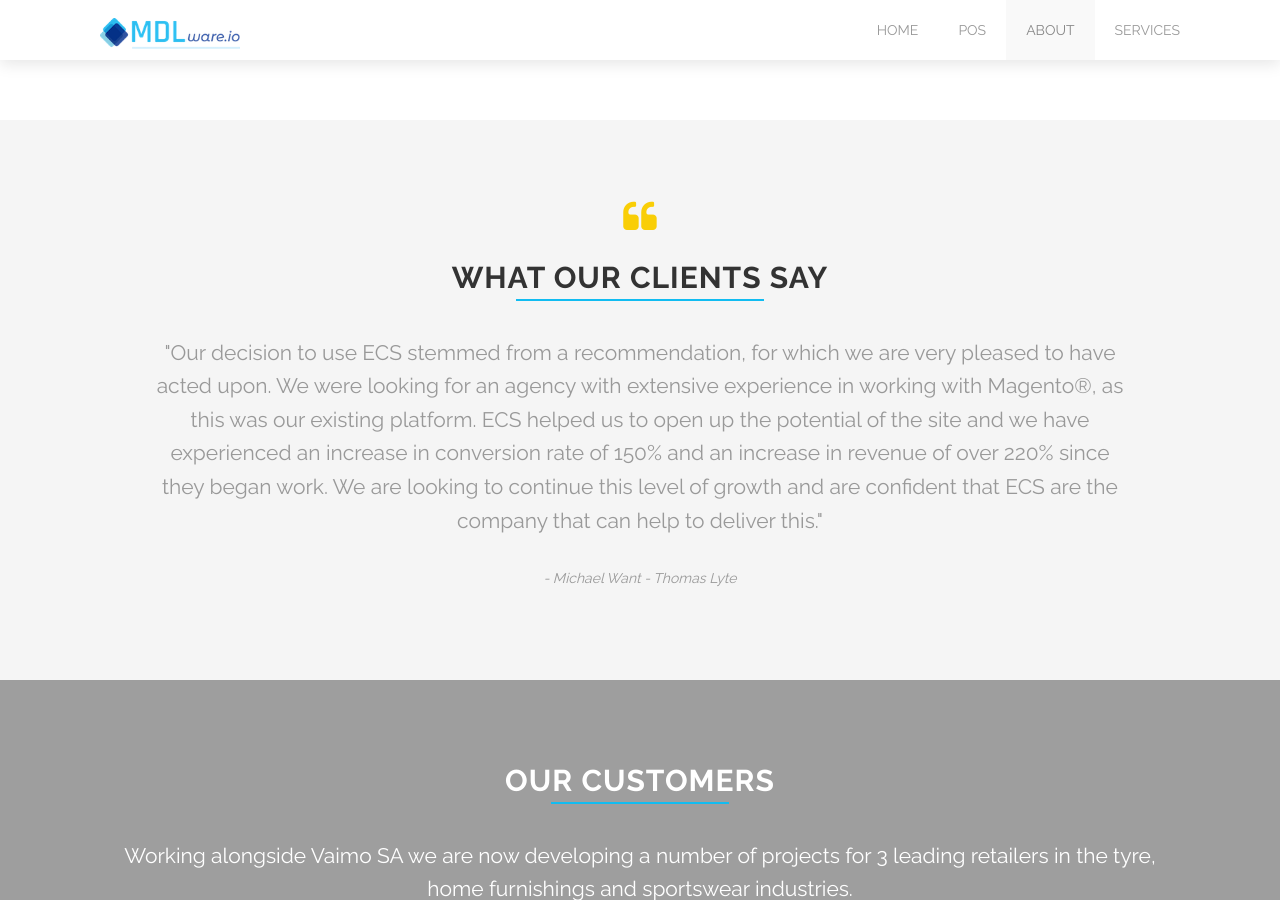
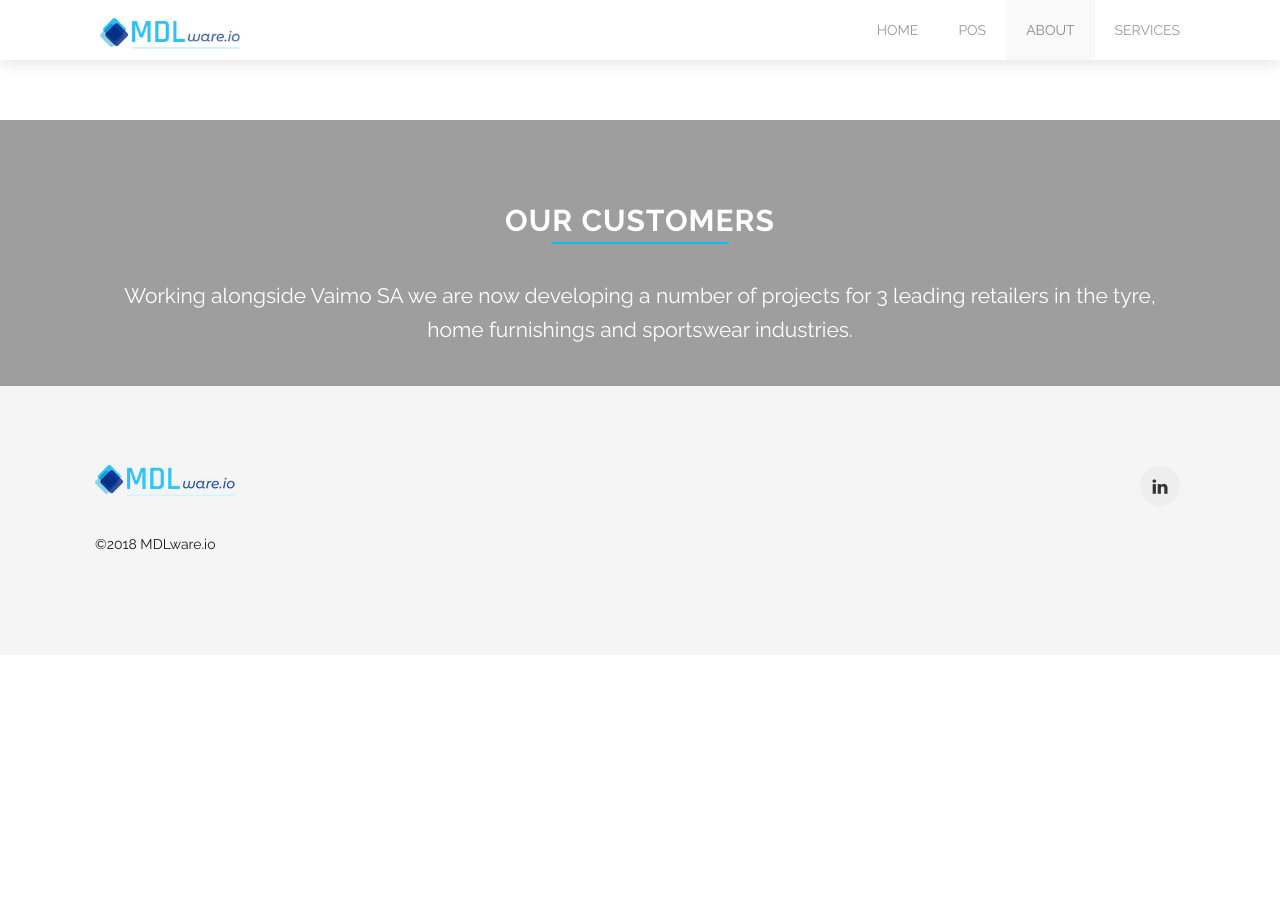
Before and after one commit to mdlware-io/mdlware-io.github.io, a Jekyll site: the page built from about-us.html, in a window 1280 px wide and 900 px high, scrolled down 1382 px. Built offline with Jekyll 4.4.1, drawn with Linux system fonts in a browser that asks for light colours; after the commit the page ends 2037 px from its top, so only the background shows below that.

Commit message:
hide testimonial

```diff
--- a/about-us.html
+++ b/about-us.html
@@ -88,7 +88,7 @@ testimonials:
 </div>
 
 
-<div class='full parallax' style='background: #f5f5f5'>
+<!-- <div class='full parallax' style='background: #f5f5f5'>
   <div class='row'>
     <div class='large-12 columns'>
       <p class='centered-text'>
@@ -122,6 +122,6 @@ testimonials:
       </div>
     </div>
   </div>
-</div>
+</div> -->
 
 {% include our-customers.html %}
```
